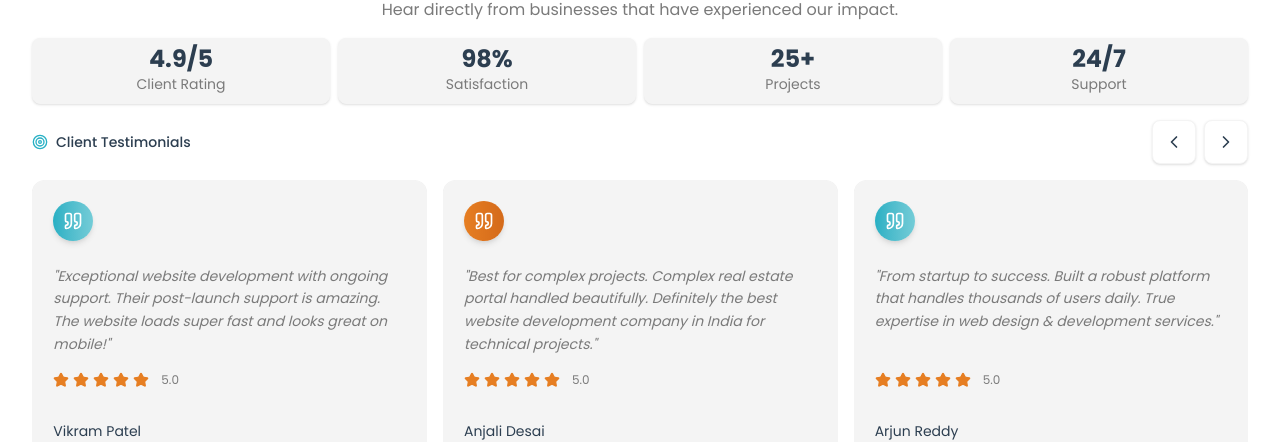
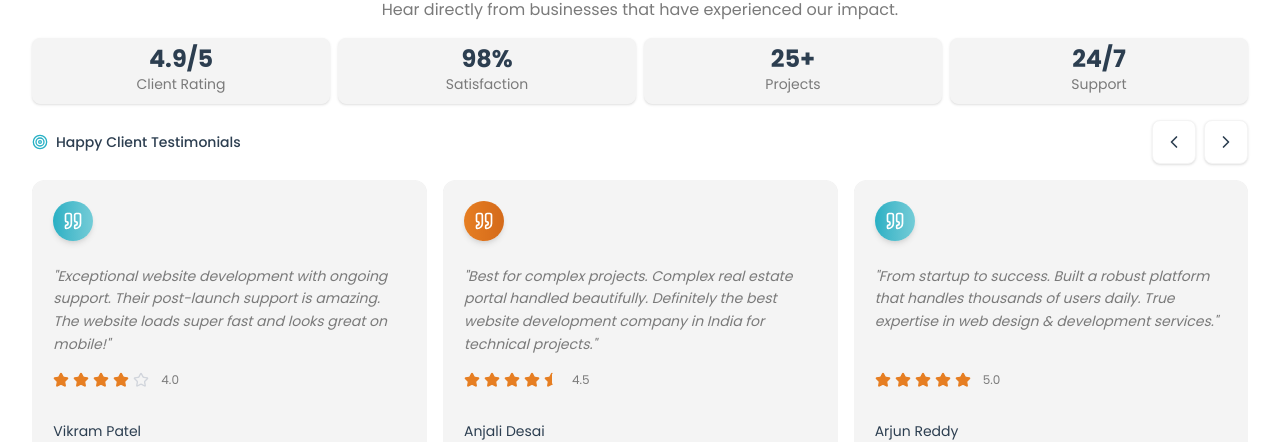
Before and after one commit to gipldevelopers/gipl-web-lp, a Next.js app: page / in a window 1280 px wide. Shown: the part 6830-7272 px from the top of the page. Built offline with nearby package versions, Linux system fonts and the light colour scheme.

Commit message:
completed testimonials section changes

```diff
--- a/src/app/components/testimonial.jsx
+++ b/src/app/components/testimonial.jsx
@@ -4,6 +4,7 @@ import React, { useRef, useState, useEffect } from "react";
 import { motion } from "framer-motion";
 import {
   Star,
+  StarHalf,
   Quote,
   ChevronLeft,
   ChevronRight,
@@ -23,7 +24,7 @@ export default function TestimonialsSlider() {
         "Best website development company we've worked with. The new e-commerce site is fast, beautiful, and easy to manage. 60% increase in orders within 2 months!",
       name: "Rajesh Mehta",
       role: "Founder, Mehta Handicrafts",
-      rating: 5,
+      rating: 4.5,
       location: "Mumbai",
       project: "E-Commerce Website Development",
       bgColor: "bg-[#F4F4F4]",
@@ -34,7 +35,7 @@ export default function TestimonialsSlider() {
         "Most professional website development company in India. Among all website development companies in India, they stood out. Transparent, on-time, perfect quality.",
       name: "Priya Sharma",
       role: "Director, Sharma Consultancy",
-      rating: 5,
+      rating: 5.0,
       location: "Bangalore",
       project: "Corporate Website Development",
       bgColor: "bg-[#F4F4F4]",
@@ -45,7 +46,7 @@ export default function TestimonialsSlider() {
         "Exceptional website development with ongoing support. Their post-launch support is amazing. The website loads super fast and looks great on mobile!",
       name: "Vikram Patel",
       role: "CEO, TechVision Solutions",
-      rating: 5,
+      rating: 4.0,
       location: "Pune",
       project: "Web Application Development",
       bgColor: "bg-[#F4F4F4]",
@@ -56,7 +57,7 @@ export default function TestimonialsSlider() {
         "Best for complex projects. Complex real estate portal handled beautifully. Definitely the best website development company in India for technical projects.",
       name: "Anjali Desai",
       role: "Managing Partner, Elite Properties",
-      rating: 5,
+      rating: 4.5,
       location: "Ahmedabad",
       project: "Real Estate Platform",
       bgColor: "bg-[#F4F4F4]",
@@ -67,7 +68,7 @@ export default function TestimonialsSlider() {
         "From startup to success. Built a robust platform that handles thousands of users daily. True expertise in web design & development services.",
       name: "Arjun Reddy",
       role: "Co-Founder, EduLearn India",
-      rating: 5,
+      rating: 5.0,
       location: "Hyderabad",
       project: "LMS Development",
       bgColor: "bg-[#F4F4F4]",
@@ -78,7 +79,7 @@ export default function TestimonialsSlider() {
         "Amazing results, friendly team. Explained everything clearly. More inquiries than we imagined. Highly recommend this website development company!",
       name: "Neha Gupta",
       role: "Owner, Blissful Wellness Spa",
-      rating: 5,
+      rating: 4.0,
       location: "Delhi",
       project: "Business Website Development",
       bgColor: "bg-[#F4F4F4]",
@@ -282,7 +283,7 @@ export default function TestimonialsSlider() {
               className="text-sm font-medium text-[#2C3E50]"
               style={{ fontFamily: 'var(--font-poppins)' }}
             >
-              Client Testimonials
+              Happy Client Testimonials
             </span>
           </div>
 
@@ -348,14 +349,20 @@ export default function TestimonialsSlider() {
 
                     {/* rating */}
                     <div className="flex items-center gap-1 mb-4 flex-shrink-0">
-                      {Array.from({ length: t.rating }).map((_, i) => (
-                        <Star key={i} className="w-4 h-4 text-[#E67E22] fill-[#E67E22]" />
-                      ))}
+                      {Array.from({ length: 5 }).map((_, i) => {
+                        if (t.rating >= i + 1) {
+                          return <Star key={i} className="w-4 h-4 text-[#E67E22] fill-[#E67E22]" />;
+                        } else if (t.rating >= i + 0.5) {
+                          return <StarHalf key={i} className="w-4 h-4 text-[#E67E22] fill-[#E67E22]" />;
+                        } else {
+                          return <Star key={i} className="w-4 h-4 text-gray-300" />;
+                        }
+                      })}
                       <span
                         className="text-xs text-[#7A7A7A] ml-2"
                         style={{ fontFamily: 'var(--font-poppins)' }}
                       >
-                        {t.rating}.0
+                        {t.rating.toFixed(1)}
                       </span>
                     </div>
 
```
